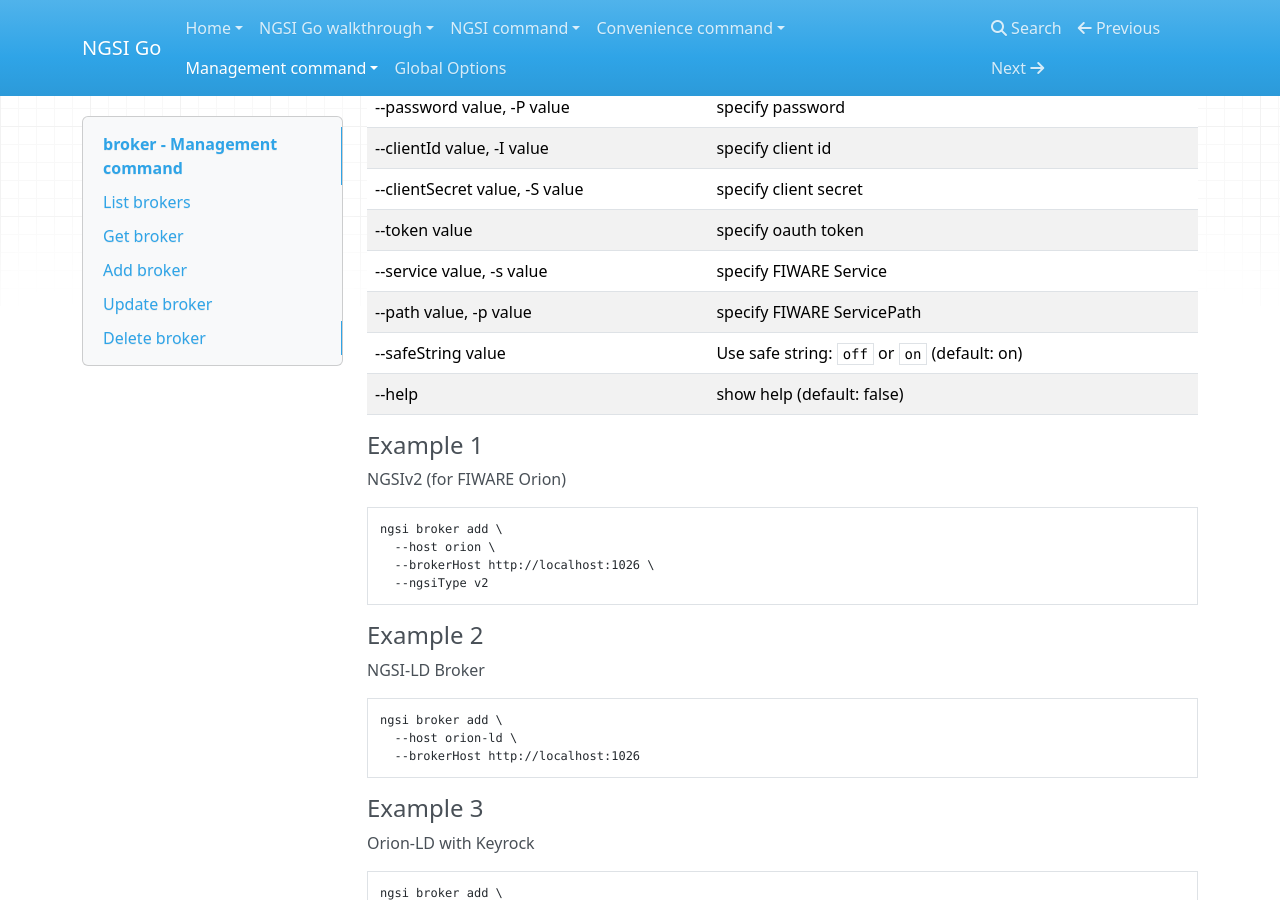
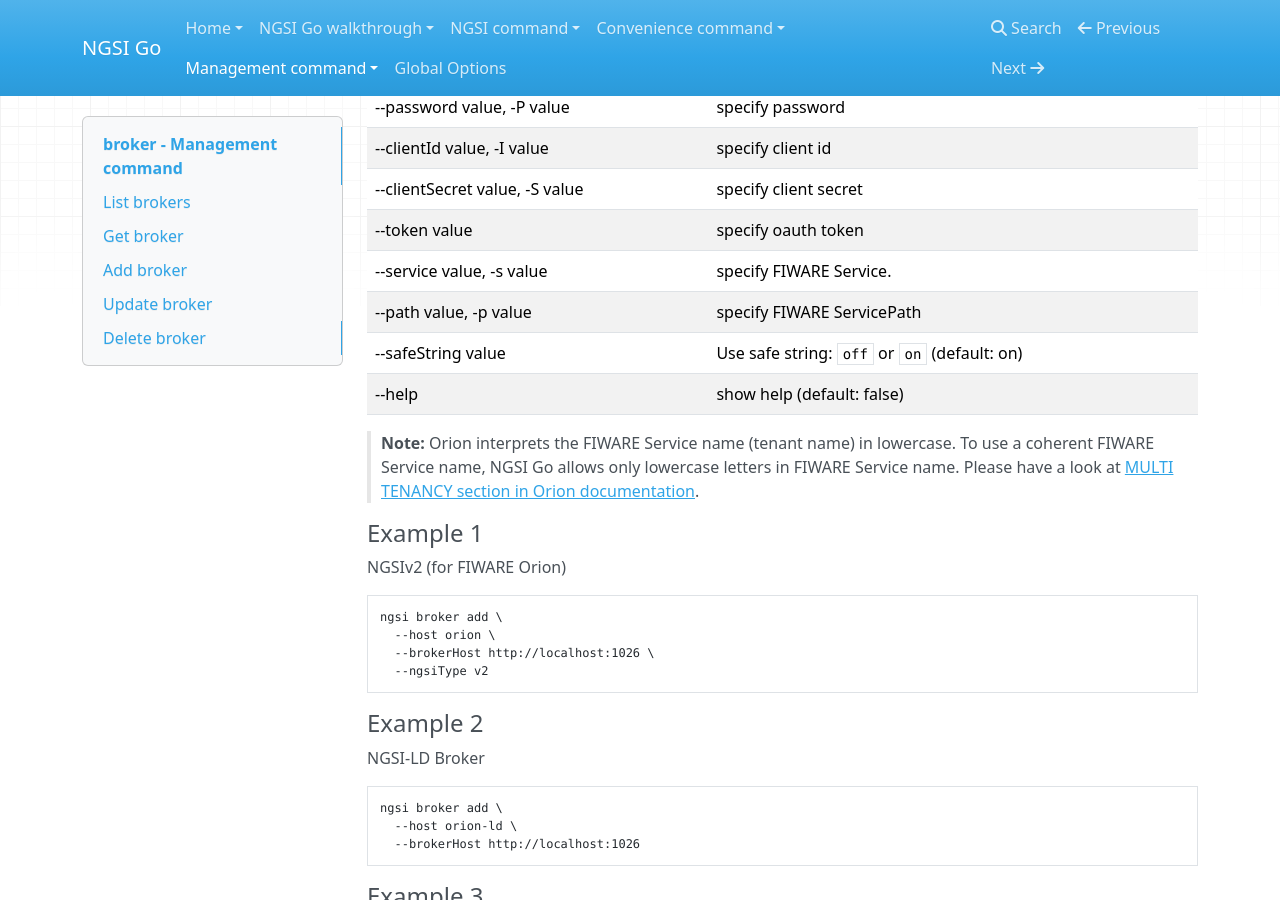
Before and after one commit to lets-fiware/ngsi-go, an MkDocs documentation site: the page built from docs/management/broker.md, in a window 1280 px wide and 900 px high, scrolled down 2101 px. Built offline with MkDocs 1.6.1, drawn with Linux system fonts in a browser that asks for light colours; nearby versions of some CDN libraries.

Commit message:
Add note about FIWARE Service (#40)

```diff
--- a/docs/management/broker.md
+++ b/docs/management/broker.md
@@ -105,10 +105,14 @@
 | --clientId value, -I value      | specify client id                            |
 | --clientSecret value, -S value  | specify client secret                        |
 | --token value                   | specify oauth token                          |
-| --service value, -s value       | specify FIWARE Service                       |
+| --service value, -s value       | specify FIWARE Service.                      |
 | --path value, -p value          | specify FIWARE ServicePath                   |
 | --safeString value              | Use safe string: `off` or `on` (default: on) |
 | --help                          | show help (default: false)                   |
+
+> **Note:** Orion interprets the FIWARE Service name (tenant name) in lowercase. To use a coherent FIWARE Service name,
+> NGSI Go allows only lowercase letters in FIWARE Service name. Please have a look at
+> [MULTI TENANCY section in Orion documentation](https://fiware-orion.readthedocs.io/en/master/user/multitenancy/index.html).
 
 #### Example 1
 
```
